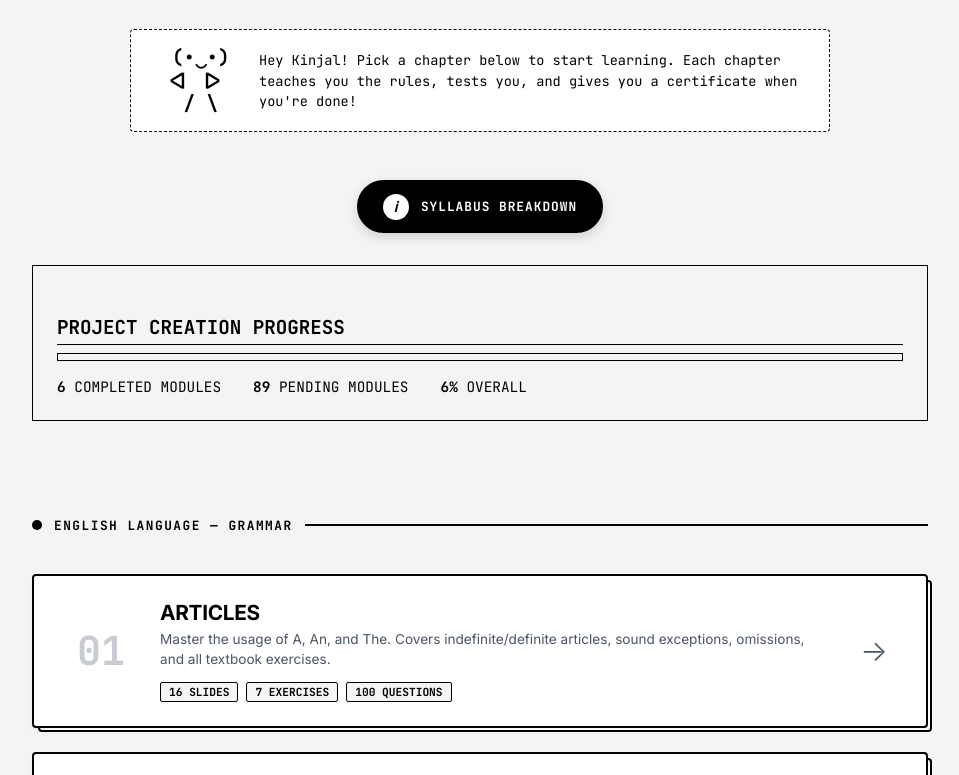
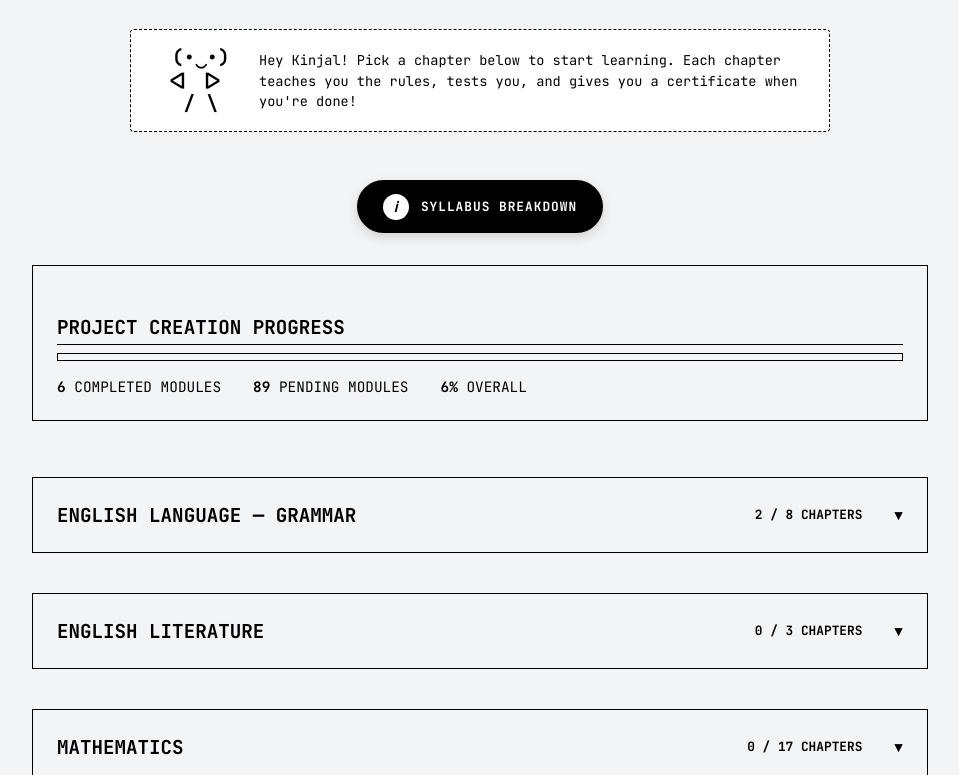
Before and after one commit to sahilsync07/Kinjal-1oth-icse, a plain HTML site: page index.html in a window 1280 px wide. Shown: the part 222-997 px from the top of the page, without its empty margins (160-1119 px from the left). Drawn offline with Linux system fonts and the light colour scheme.

Commit message:
refactor: restructure home page into Subject -> Chapter -> Module accordion UI

```diff
--- a/home.js
+++ b/home.js
@@ -39,40 +39,85 @@ function renderHomeGrid() {
         </div>
     </div>`;
 
-    let currentSubject = null;
+    // Group by subject
+    const subjectsMap = {};
+    chapters.forEach(ch => {
+        if (!subjectsMap[ch.subject]) subjectsMap[ch.subject] = [];
+        subjectsMap[ch.subject].push(ch);
+    });
 
-    chapters.forEach(ch => {
-        // Render subject divider if new subject
-        if (ch.subject !== currentSubject) {
-            currentSubject = ch.subject;
+    Object.keys(subjectsMap).forEach(subjKey => {
+        const subjChapters = subjectsMap[subjKey];
+        const subjLabel = subjectLabels[subjKey] || subjKey.toUpperCase();
+
         html += `
-            <div class="subject-divider" id="subject-${ch.subject}">
-                <span class="subject-divider-dot"></span>
-                <span class="subject-divider-text">${subjectLabels[ch.subject] || ch.subject.toUpperCase()}</span>
-                <span class="subject-divider-line"></span>
-            </div>`;
-        }
+        <div class="subject-accordion">
+            <button class="subject-accordion-btn" onclick="toggleAccordion('acc-${subjKey}')">
+                <span class="subject-title">${subjLabel}</span>
+                <span class="subject-count">${subjChapters.filter(c => c.href !== '#').length} / ${subjChapters.length} CHAPTERS</span>
+                <span class="accordion-icon" style="transition: transform 0.3s ease;">▼</span>
+            </button>
+            <div class="subject-accordion-content" id="acc-${subjKey}" style="display: none; border: 1px solid var(--border-color); border-top: none; padding: 1rem; background: var(--bg-body);">`;
 
+        subjChapters.forEach(ch => {
             const isPending = ch.href === "#";
-        const cardStyle = isPending ? `opacity: 0.5; border-style: dashed; cursor: not-allowed;` : ``;
+            const cardStyle = isPending ? `opacity: 0.6; cursor: default; background: var(--bg-card); border: 1px dashed var(--border-color); margin-bottom: 1rem; padding: 1rem;` : `background: var(--bg-card); border: 1px solid var(--border-color); margin-bottom: 1rem; padding: 1rem;`;
             const tagsHtml = (ch.tags || []).map(tag => `<span class="chapter-tag">${tag}</span>`).join('');
             const tagLabel = isPending ? `<span class="chapter-tag" style="background: #333; color: #888;">PENDING CREATION</span>` : tagsHtml;
 
             html += `
-        <a href="${isPending ? 'javascript:void(0)' : ch.href}" class="chapter-card" id="ch-${ch.num}" style="${cardStyle}">
-            <div class="chapter-number">${String(ch.num).padStart(2, '0')}</div>
+            <div class="chapter-card-nested" style="${cardStyle}">
+                <div class="chapter-header" style="display: flex; gap: 1rem; margin-bottom: 1rem;">
+                    <div class="chapter-number" style="font-family: var(--font-mono); font-size: 1.5rem; color: var(--accent-color); font-weight: bold;">${String(ch.num).padStart(2, '0')}</div>
                     <div class="chapter-info">
-                <h2 class="chapter-name">${ch.name.toUpperCase()}</h2>
-                <p class="chapter-desc">${ch.desc}</p>
-                <div class="chapter-meta">
-                    ${tagLabel}
+                        <h2 class="chapter-name" style="margin: 0 0 0.5rem 0; font-size: 1.1rem; color: var(--text-main);">${ch.name.toUpperCase()}</h2>
+                        <div class="chapter-meta">${tagLabel}</div>
                     </div>
-            </div>
-            <div class="chapter-arrow" style="${isPending ? 'display:none;' : ''}">→</div>
+                </div>`;
+
+            // Render Modules
+            if (!isPending) {
+                const mods = ch.modules || [];
+                html += `<div class="module-list" style="display: flex; flex-direction: column; gap: 0.5rem; border-top: 1px solid var(--border-color); padding-top: 1rem;">`;
+                mods.forEach((mod, idx) => {
+                    const icon = mod.type === 'test' ? '📝' : '📖';
+                    html += `
+                    <a href="${mod.href}" class="module-link" style="display: flex; align-items: center; justify-content: space-between; padding: 0.8rem; background: var(--bg-body); border: 1px solid var(--border-color); text-decoration: none; color: var(--text-main); font-family: var(--font-mono); font-size: 0.9rem; transition: border-color 0.2s;">
+                        <span><span style="margin-right:0.5rem;">${icon}</span> MODULE ${idx + 1}: ${mod.name}</span>
+                        <span style="color: var(--accent-color);">→</span>
                     </a>`;
+                });
+                // Add full chapter button
+                html += `
+                    <a href="${ch.href}" class="module-link primary-module" style="display: flex; align-items: center; justify-content: space-between; padding: 0.8rem; background: var(--accent-color); color: #000; font-family: var(--font-mono); font-size: 0.9rem; font-weight: bold; text-decoration: none; margin-top: 0.5rem;">
+                        <span>🚀 START FULL CHAPTER</span>
+                        <span>→</span>
+                    </a>
+                </div>`;
+            } else {
+                html += `<div class="module-list" style="padding: 1rem; color: var(--text-muted); font-size: 0.9rem; font-family: var(--font-mono); border-top: 1px solid var(--border-color); margin-top: 1rem;">Modules will be generated soon.</div>`;
+            }
+
+            html += `</div>`; // end chapter-card-nested
+        });
+
+        html += `</div></div>`; // end subject-accordion-content & subject-accordion
     });
 
     grid.innerHTML = html;
+}
+
+// Add global toggle function
+window.toggleAccordion = function(id) {
+    const el = document.getElementById(id);
+    if (!el) return;
+    if (el.style.display === 'block') {
+        el.style.display = 'none';
+        el.previousElementSibling.querySelector('.accordion-icon').style.transform = 'rotate(0deg)';
+    } else {
+        el.style.display = 'block';
+        el.previousElementSibling.querySelector('.accordion-icon').style.transform = 'rotate(180deg)';
+    }
 }
 
 // ===================== MODAL FUNCTIONS =====================
--- a/style.css
+++ b/style.css
@@ -1410,3 +1410,44 @@ button:active {
         font-size: 0.65rem;
     }
 }
+
+/* Accordion UI Styles */
+.subject-accordion {
+    margin-bottom: 1rem;
+}
+.subject-accordion-btn {
+    width: 100%;
+    display: flex;
+    justify-content: space-between;
+    align-items: center;
+    background: var(--bg-card);
+    border: 1px solid var(--border-color);
+    padding: 1.5rem;
+    cursor: pointer;
+    color: var(--text-main);
+    font-family: var(--font-mono);
+    text-align: left;
+    transition: border-color 0.2s, background 0.2s;
+}
+.subject-accordion-btn:hover {
+    border-color: var(--accent-color);
+    background: var(--bg-body);
+}
+.subject-title {
+    font-size: 1.2rem;
+    font-weight: bold;
+    flex-grow: 1;
+}
+.subject-count {
+    font-size: 0.8rem;
+    color: var(--text-muted);
+    margin-right: 1.5rem;
+}
+.module-link:hover {
+    border-color: var(--accent-color) !important;
+}
+.primary-module:hover {
+    background: #000 !important;
+    color: var(--accent-color) !important;
+    border: 1px solid var(--accent-color) !important;
+}
--- a/subjects/biology/data.js
+++ b/subjects/biology/data.js
@@ -1,6 +1,6 @@
 window.ICSE_CHAPTERS = window.ICSE_CHAPTERS || [];
 window.ICSE_CHAPTERS.push(
-    { num: 50, subject: "biology",    name: "Cell Cycle & Cell Division",        difficulty: "Moderate",  length: "Normal",  tags: ["14 SLIDES", "70 QUESTIONS"], href: "subjects/biology/cell_division.html", desc: "Interphase, mitosis (PMAT), meiosis, significance, comparison of plant & animal cell division, and chromosome structure." },
+    { num: 50, subject: "biology",    name: "Cell Cycle & Cell Division",        difficulty: "Moderate",  length: "Normal",  tags: ["14 SLIDES", "70 QUESTIONS"], href: "subjects/biology/cell_division.html", desc: "Interphase, mitosis (PMAT), meiosis, significance, comparison of plant & animal cell division, and chromosome structure.", modules: [{ name: "Lesson: Mitosis Phases", type: "summary", href: "subjects/biology/cell_division.html#slide-02" }, { name: "Lesson: Meiosis Overview", type: "summary", href: "subjects/biology/cell_division.html#slide-05" }, { name: "Quiz: Cell Division Exam", type: "test", href: "subjects/biology/cell_division.html#slide-13" }] },
     { num: 51, subject: "biology",    name: "Genetics",                          difficulty: "Difficult", length: "Lengthy", tags: ["COMING SOON"], href: "#", desc: "Mendel's Laws, monohybrid & dihybrid crosses, sex determination, sex-linked inheritance, and genetic disorders." },
     { num: 52, subject: "biology",    name: "Absorption by Roots",               difficulty: "Easy",      length: "Short",   tags: ["COMING SOON"], href: "#", desc: "Osmosis, diffusion, imbibition, active/passive transport, turgidity, flaccidity, plasmolysis, and root pressure." },
     { num: 53, subject: "biology",    name: "Transpiration",                     difficulty: "Easy",      length: "Short",   tags: ["COMING SOON"], href: "#", desc: "Process, significance, factors affecting transpiration rate, stomatal mechanism, and ganong's potometer experiments." },
--- a/subjects/eng_lang/data.js
+++ b/subjects/eng_lang/data.js
@@ -1,7 +1,7 @@
 window.ICSE_CHAPTERS = window.ICSE_CHAPTERS || [];
 window.ICSE_CHAPTERS.push(
-    { num: 1,  subject: "eng-lang",   name: "Articles",                          difficulty: "Easy",      length: "Short",   tags: ["16 SLIDES", "7 EXERCISES", "100 QUESTIONS"], href: "articles.html", desc: "Master the usage of A, An, and The. Covers indefinite/definite articles, sound exceptions, omissions, and all textbook exercises." },
-    { num: 2,  subject: "eng-lang",   name: "Subject-Verb Agreement",            difficulty: "Moderate",  length: "Normal",  tags: ["16 SLIDES", "7 EXERCISES", "100 QUESTIONS"], href: "sva.html", desc: "Learn all 15 rules of concord — singular/plural subjects, collective nouns, either/or, indefinite pronouns, and tricky exceptions. Dropdown-based quizzes with detailed explanations." },
+    { num: 1, subject: "eng-lang", name: "Articles (A, An, The)", difficulty: "Easy", length: "Short", tags: ["10 SLIDES", "7 QUESTIONS"], href: "articles.html", desc: "Learn the difference between definite and indefinite articles, and when to omit them entirely.", modules: [{ name: "Lesson: Indefinite Articles (A/An)", type: "summary", href: "articles.html#slide-02" }, { name: "Lesson: Definite Article (The)", type: "summary", href: "articles.html#slide-05" }, { name: "Quiz: Article Mastery", type: "test", href: "articles.html#slide-10" }] },
+    { num: 2, subject: "eng-lang", name: "Subject-Verb Agreement", difficulty: "Moderate", length: "Normal", tags: ["7 SLIDES", "5 QUESTIONS"], href: "sva.html", desc: "Master the rules of matching singular/plural subjects with the correct verbs.", modules: [{ name: "Lesson: Basic Rules", type: "summary", href: "sva.html#slide-02" }, { name: "Lesson: Tricky Subjects (Each/Every)", type: "summary", href: "sva.html#slide-04" }, { name: "Quiz: Agreement Test", type: "test", href: "sva.html#slide-06" }] },
     { num: 3,  subject: "eng-lang",   name: "Tenses",                            difficulty: "Moderate",  length: "Lengthy", tags: ["COMING SOON"], href: "#", desc: "All 12 tense forms — Simple, Continuous, Perfect & Perfect Continuous across Past, Present, and Future. Sequence of tenses & common errors." },
     { num: 4,  subject: "eng-lang",   name: "Prepositions",                      difficulty: "Easy",      length: "Normal",  tags: ["COMING SOON"], href: "#", desc: "Time, place, movement & fixed prepositions. Verb-preposition combinations, common confusions (in/into, on/upon, between/among)." },
     { num: 5,  subject: "eng-lang",   name: "Active & Passive Voice",            difficulty: "Moderate",  length: "Normal",  tags: ["COMING SOON"], href: "#", desc: "Transformation rules for all tenses, modals, imperatives, and interrogative sentences. Board-style \"Do as Directed\" practice." },
--- a/subjects/geography/data.js
+++ b/subjects/geography/data.js
@@ -2,7 +2,7 @@ window.ICSE_CHAPTERS = window.ICSE_CHAPTERS || [];
 window.ICSE_CHAPTERS.push(
     { num: 73, subject: "geography",  name: "Map Study — Topographical Maps",    difficulty: "Moderate",  length: "Normal",  tags: ["COMING SOON"], href: "#", desc: "Grid references, contour interpretation, conventional symbols, relief features, and 4/6-figure grid calculations." },
     { num: 74, subject: "geography",  name: "Location, Extent & Physical Features", difficulty: "Easy",  length: "Normal",  tags: ["COMING SOON"], href: "#", desc: "India's position, neighboring countries, major physiographic divisions — Himalayas, Northern Plains, Peninsular Plateau, Coastal Plains & Islands." },
-    { num: 75, subject: "geography",  name: "Climate of India",                  difficulty: "Moderate",  length: "Lengthy", tags: ["5 SLIDES", "4 QUESTIONS"], href: "subjects/geography/climate.html", desc: "Monsoon mechanism, factors affecting climate, seasons (summer, monsoon, retreating monsoon, winter), and regional variations." },
+    { num: 75, subject: "geography",  name: "Climate of India",                  difficulty: "Moderate",  length: "Lengthy", tags: ["5 SLIDES", "4 QUESTIONS"], href: "subjects/geography/climate.html", desc: "Monsoon mechanism, factors affecting climate, seasons (summer, monsoon, retreating monsoon, winter), and regional variations.", modules: [{ name: "Lesson: Factors Affecting Climate", type: "summary", href: "subjects/geography/climate.html#slide-02" }, { name: "Lesson: The Four Seasons", type: "summary", href: "subjects/geography/climate.html#slide-03" }, { name: "Quiz: Climate Check", type: "test", href: "subjects/geography/climate.html#slide-04" }] },
     { num: 76, subject: "geography",  name: "Soil Resources",                    difficulty: "Easy",      length: "Short",   tags: ["COMING SOON"], href: "#", desc: "Soil formation, types (alluvial, black, red, laterite), soil profile, erosion types, and conservation methods." },
     { num: 77, subject: "geography",  name: "Natural Vegetation",                difficulty: "Easy",      length: "Normal",  tags: ["COMING SOON"], href: "#", desc: "Types: tropical evergreen, deciduous, desert, tidal, mountain. Importance of forests, deforestation, and conservation." },
     { num: 78, subject: "geography",  name: "Water Resources",                   difficulty: "Easy",      length: "Short",   tags: ["COMING SOON"], href: "#", desc: "Surface & groundwater sources, irrigation methods (wells, canals, tanks), water conservation, and rainwater harvesting." },
--- a/subjects/odia/data.js
+++ b/subjects/odia/data.js
@@ -1,7 +1,7 @@
 window.ICSE_CHAPTERS = window.ICSE_CHAPTERS || [];
 window.ICSE_CHAPTERS.push(
-    { num: 92, subject: "odia", name: "Grammar & Composition", difficulty: "Easy", length: "Short", tags: ["4 SLIDES", "2 QUESTIONS"], href: "subjects/odia/grammar.html", desc: "Essays, letter writing, comprehension, idioms (Rrudhi), synonyms, antonyms, and sandhi." },
-    { num: 93, subject: "odia", name: "Prose — Rebati (Fakir Mohan Senapati)", difficulty: "Moderate", length: "Normal", tags: ["5 SLIDES", "4 QUESTIONS"], href: "subjects/odia/rebati.html", desc: "Analysis and summary of the classic Odia short story Rebati. Includes one-word memory quizzes." },
+    { num: 92, subject: "odia", name: "Grammar & Composition", difficulty: "Easy", length: "Short", tags: ["4 SLIDES", "2 QUESTIONS"], href: "subjects/odia/grammar.html", desc: "Essays, letter writing, comprehension, idioms (Rrudhi), synonyms, antonyms, and sandhi.", modules: [{ name: "Lesson: Synonyms & Antonyms", type: "summary", href: "subjects/odia/grammar.html#slide-02" }, { name: "Quiz: Vocabulary Check", type: "test", href: "subjects/odia/grammar.html#slide-03" }] },
+    { num: 93, subject: "odia", name: "Prose — Rebati (Fakir Mohan Senapati)", difficulty: "Moderate", length: "Normal", tags: ["5 SLIDES", "4 QUESTIONS"], href: "subjects/odia/rebati.html", desc: "Analysis and summary of the classic Odia short story Rebati. Includes one-word memory quizzes.", modules: [{ name: "Part 1: The Desire for Education", type: "summary", href: "subjects/odia/rebati.html#slide-02" }, { name: "Part 2: The Cholera Epidemic", type: "summary", href: "subjects/odia/rebati.html#slide-03" }, { name: "Quiz: Test Your Memory", type: "test", href: "subjects/odia/rebati.html#slide-04" }] },
     { num: 94, subject: "odia", name: "Poetry — Selected Poems", difficulty: "Difficult", length: "Normal", tags: ["COMING SOON"], href: "#", desc: "Odia poems covering themes of nature, patriotism, and social issues." },
     { num: 95, subject: "odia", name: "Drama/Novel", difficulty: "Moderate", length: "Lengthy", tags: ["COMING SOON"], href: "#", desc: "Character analysis, thematic elements, and critical appreciation of the prescribed Odia play or novel." }
 );
```
Also changed, not shown: index.html (+1 -1 lines). Lines whose indentation alone changed are shown as unchanged.
